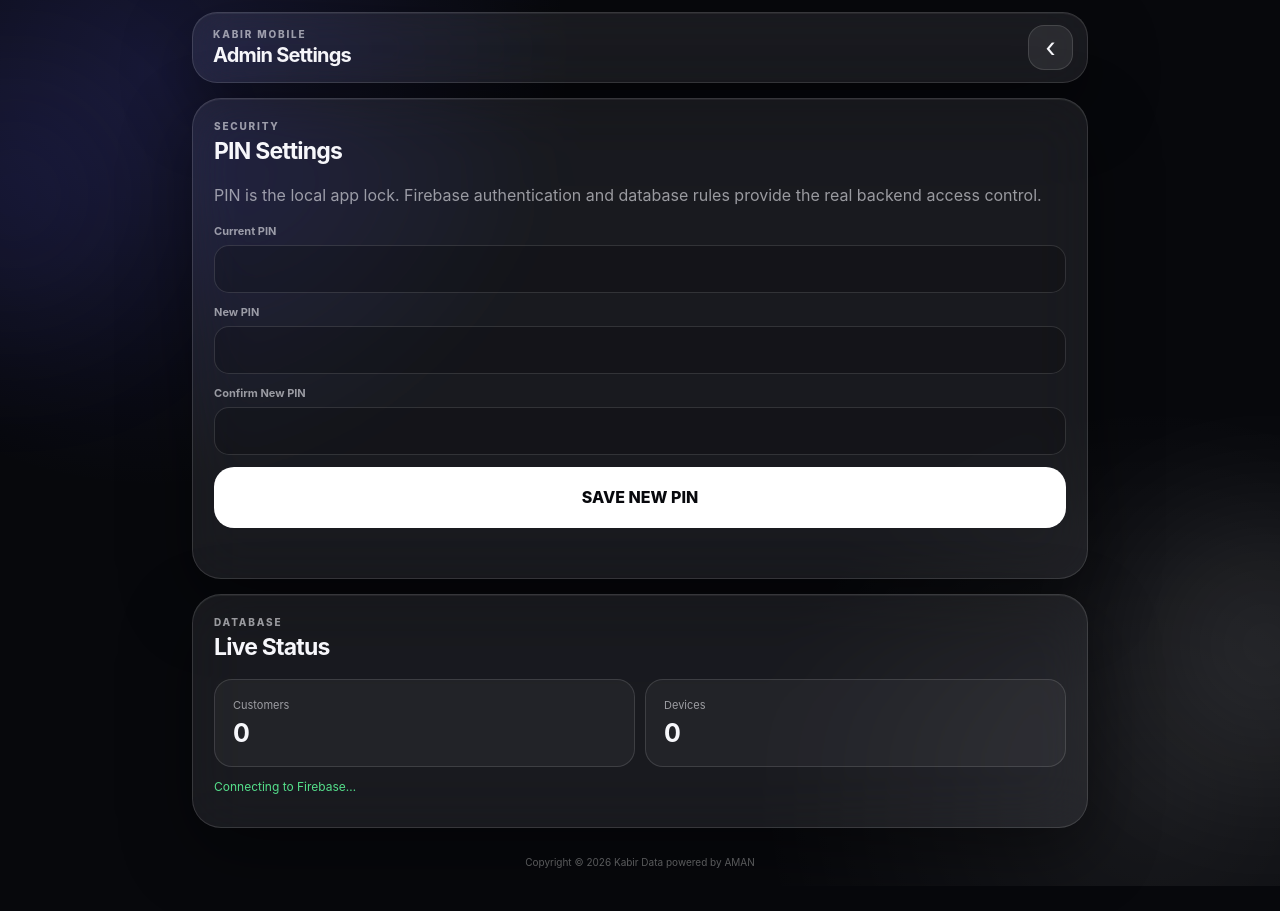
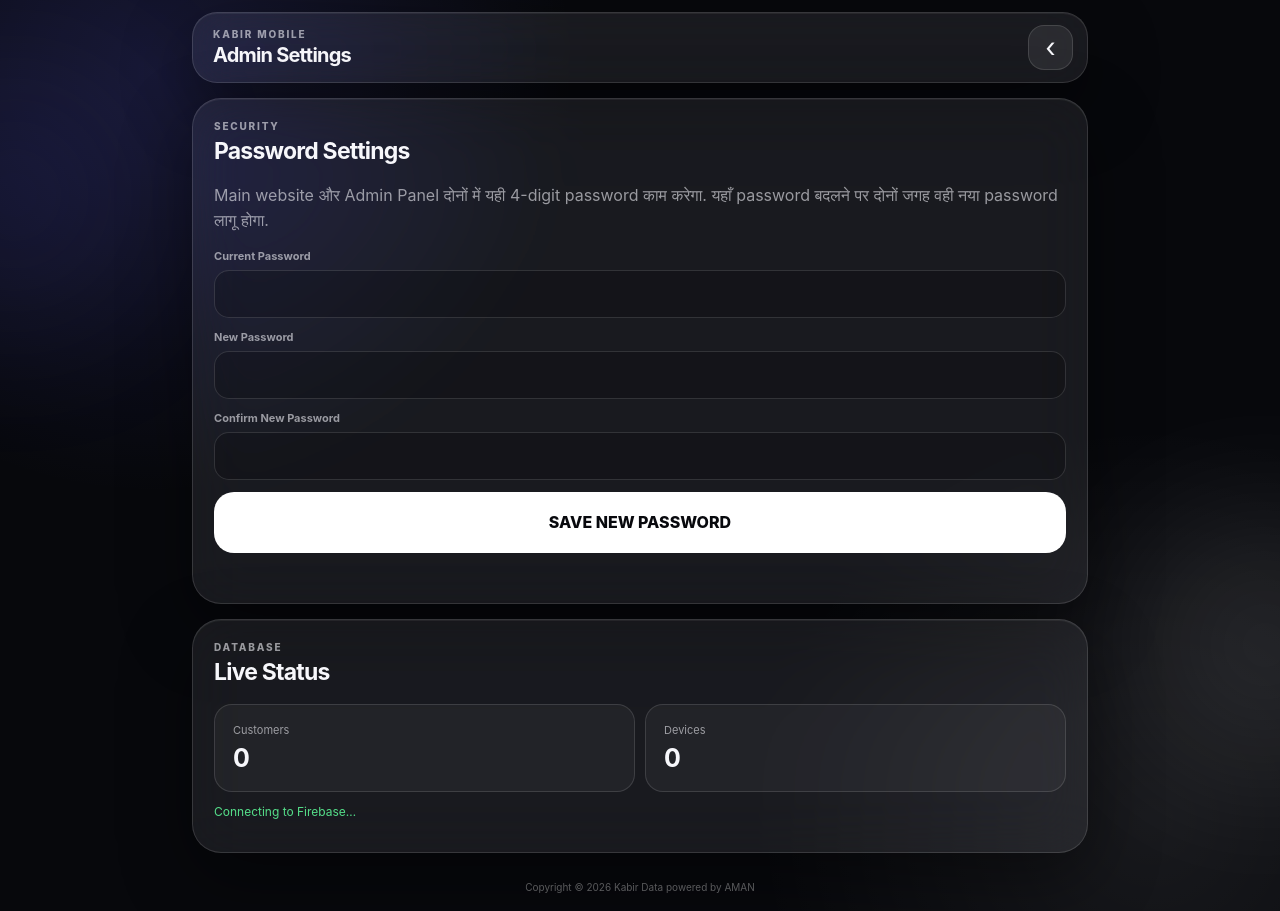
Before and after one commit to amantextrocket/KABIR-DATA, a plain HTML site: page admin.html in a window 1280 px wide. Before the commit the page ends 886 px from the top, so only its background shows below. Drawn offline with Linux system fonts and the light colour scheme; no server answers.

Commit message:
Update admin.html

```diff
--- a/admin.html
+++ b/admin.html
@@ -7,9 +7,9 @@
 <main class="admin app">
 <header class="glass topbar"><div><div class="eyebrow">KABIR MOBILE</div><h2>Admin Settings</h2></div><a class="round" href="index.html">‹</a></header>
 <section class="glass panel">
-<div class="section-head"><div><div class="eyebrow">SECURITY</div><h2>PIN Settings</h2></div></div>
-<p class="muted">PIN is the local app lock. Firebase authentication and database rules provide the real backend access control.</p>
-<form id="changePinForm"><label>Current PIN<input id="currentPin" type="password" inputmode="numeric" maxlength="4" autocomplete="off"></label><label>New PIN<input id="newPin" type="password" inputmode="numeric" maxlength="4" autocomplete="off"></label><label>Confirm New PIN<input id="confirmPin" type="password" inputmode="numeric" maxlength="4" autocomplete="off"></label><button class="save" type="submit">SAVE NEW PIN</button><p id="pinSettingsMessage" class="message"></p></form>
+<div class="section-head"><div><div class="eyebrow">SECURITY</div><h2>Password Settings</h2></div></div>
+<p class="muted">Main website और Admin Panel दोनों में यही 4-digit password काम करेगा. यहाँ password बदलने पर दोनों जगह वही नया password लागू होगा.</p>
+<form id="changePinForm"><label>Current Password<input id="currentPin" type="password" inputmode="numeric" maxlength="4" autocomplete="off"></label><label>New Password<input id="newPin" type="password" inputmode="numeric" maxlength="4" autocomplete="off"></label><label>Confirm New Password<input id="confirmPin" type="password" inputmode="numeric" maxlength="4" autocomplete="off"></label><button class="save" type="submit">SAVE NEW PASSWORD</button><p id="pinSettingsMessage" class="message"></p></form>
 </section>
 <section class="glass panel"><div class="section-head"><div><div class="eyebrow">DATABASE</div><h2>Live Status</h2></div></div><div class="mini-grid"><div><span>Customers</span><strong id="adminCustomers">0</strong></div><div><span>Devices</span><strong id="adminDevices">0</strong></div></div><p id="adminFirebaseStatus" class="firebase-status">Connecting to Firebase…</p></section>
 <footer>Copyright © 2026 Kabir Data powered by AMAN</footer>
```
